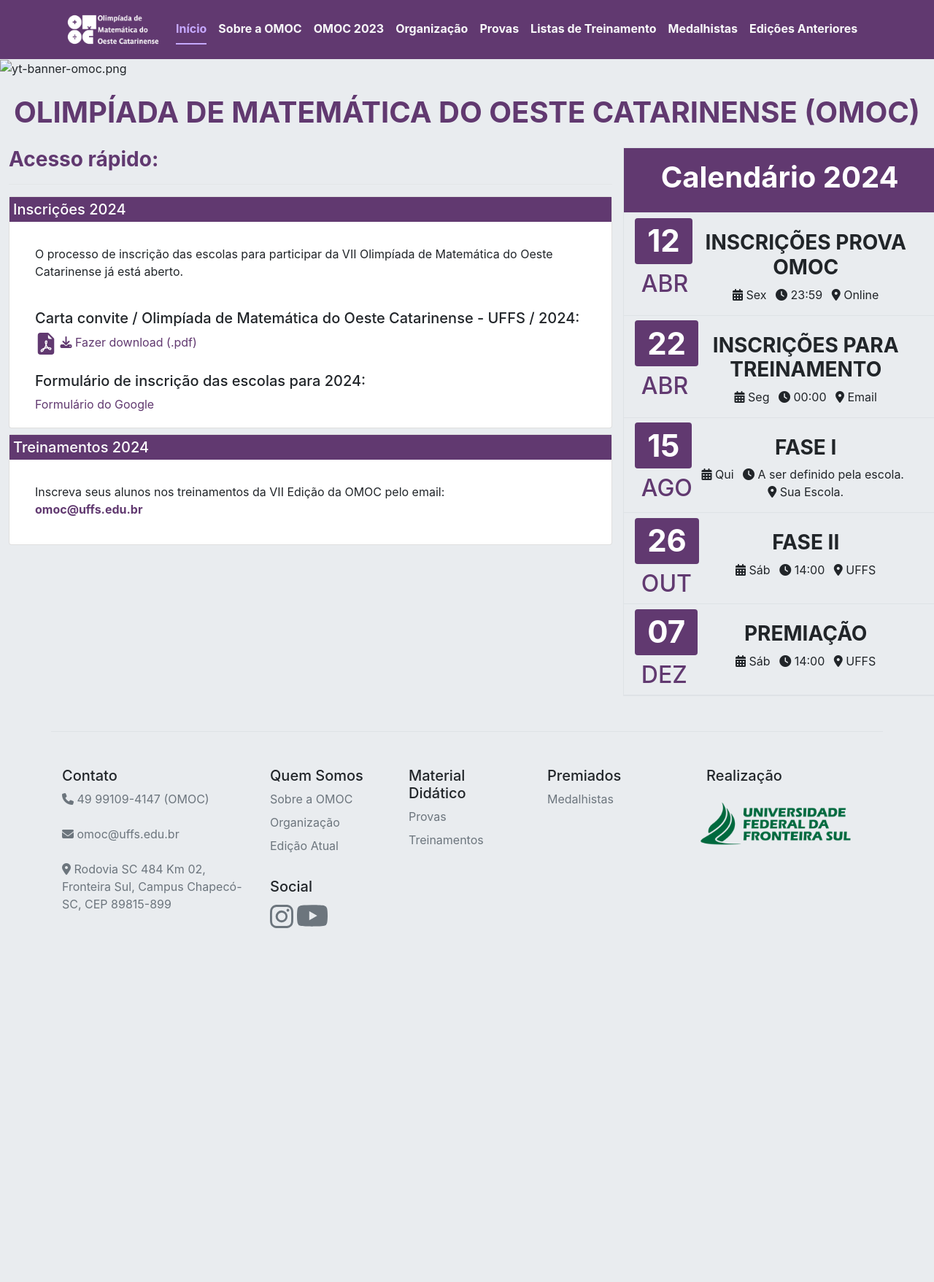
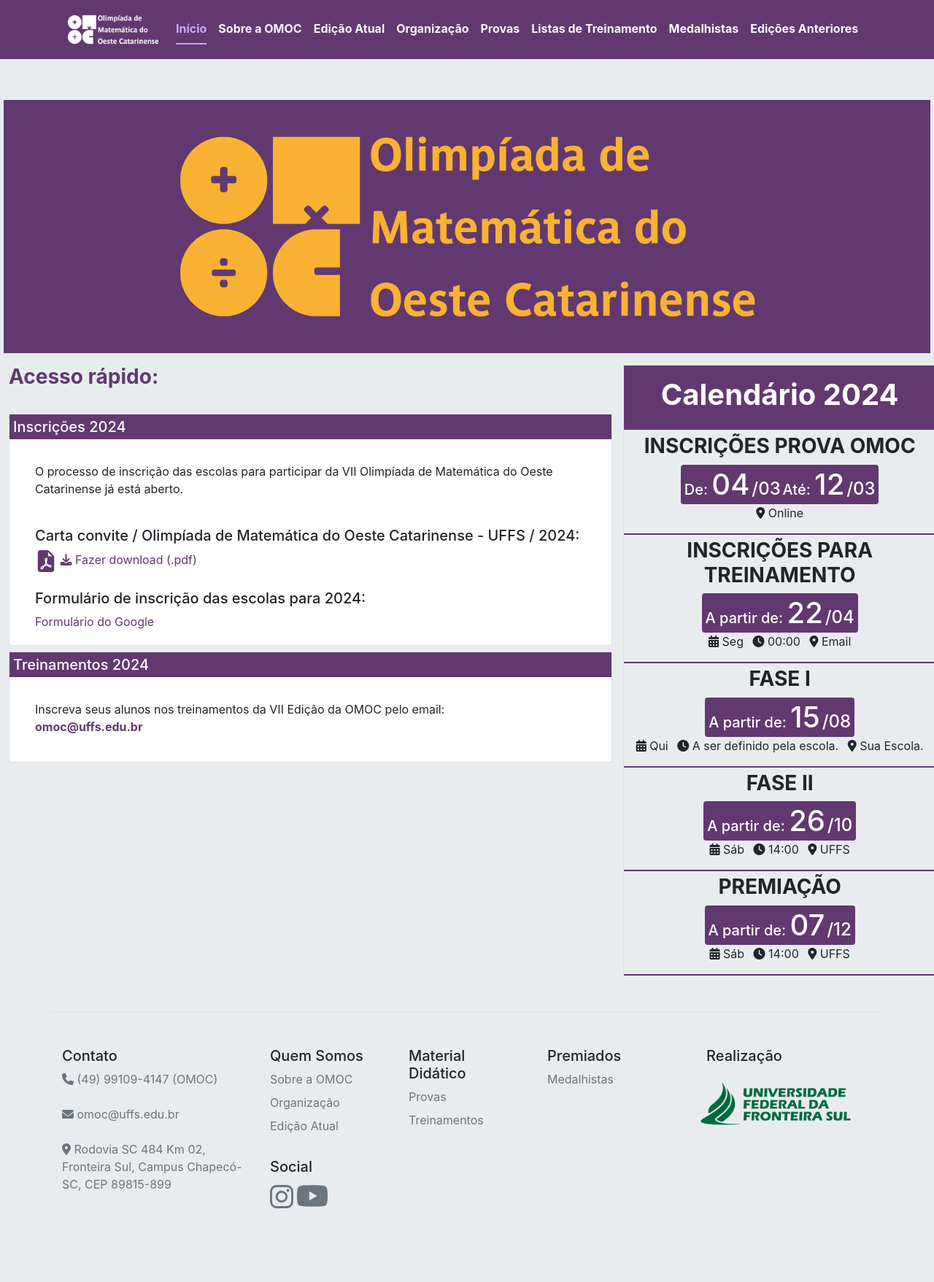
Before and after one commit to omocuffs/omocuffs.github.io, a Jekyll site: the page built from index.md, in a window 1280 px wide. Shown: the whole page at 73% size. Built offline with Jekyll 4.4.1, drawn with Linux system fonts in a browser that asks for light colours; nearby versions of some CDN libraries; before the commit the page ends 1373 px from its top, so only the background shows below that.

Commit message:
🔨 fix: fixes and changes requested last meeting

```diff
--- a/_data/contato.yml
+++ b/_data/contato.yml
@@ -1,6 +1,6 @@
 email: "omoc@uffs.edu.br"
 telefones:
-  - numero: "49 99109-4147"
+  - numero: "(49) 99109-4147"
     responsavel: "OMOC"
 endereco:
   uni: "Universidade Federal da Fronteira Sul - UFFS"
--- a/_data/navigation.yml
+++ b/_data/navigation.yml
@@ -9,7 +9,7 @@
   url: "/sobre-a-omoc/"
 
 - perma-title: "calendario"
-  fmt-title: "OMOC 2023"
+  fmt-title: "Edição Atual"
   excerpt: "Informações gerais sobre a OMOC"
   url: "/edicao-atual-omoc/"
 
--- a/index.md
+++ b/index.md
@@ -2,8 +2,6 @@
 layout: default
 title: "Inicial"
 permalink: /
-image:
-    banner: inicio/banner-inicio-omoc-2023.png
 ---
 {% assign edicoes = site.data.edicoes-omoc | sort: "edicao" | reverse %}
 {% assign edicao-atual = edicoes[0]%}
@@ -25,24 +23,21 @@
 span {padding: 7px; border-radius: 3px;}
 .link2 {color:#613970;}
 .link2:hover {color: #c6a9ff; text-decoration: none;}
+
+.date-nums h1,.date-nums h4,.date-nums h5 {
+  display: inline;
+}
 </style>
 <section>
-<div class="container-fluid" >
-  {% if edicao-atual.banner-imagem %}
-  <div class="d-none d-md-block">
-    <img class="img-fluid" src="{{site.url}}/images/edicoes/{{edicao-atual.edicao}}/{{edicao-atual.banner-imagem}}" alt="{{edicao-atual.banner-imagem}}">
-  </div>
-  <div class="d-md-none">
-    <img class="img-fluid" src="{{site.url}}/images/edicoes/{{edicao-atual.edicao}}/{{edicao-atual.banner-imagem-mobile}}" alt="{{edicao-atual.banner-imagem-mobile}}">
-  </div>
-  {% else %}
-  <h2 class="display-4" ><span class="badge bg-light" style="color: #613970;" >OMOC</span></h2>
-  {% endif %}
-</div>
 <div class="container-xxl" data-bs-smooth-scroll="true" >
-  <br>
-  <div class="row g-3 " >
-    <h1 style="color: #613970;" class="text-center text-uppercase" ><strong>Olimpíada de Matemática do Oeste Catarinense (OMOC)</strong></h1>
+  <h1 style="visibility: hidden;">Olimpíada de Matemática do Oeste Catarinense</h1>
+  <div class="row g-3" >
+    <div class="d-none d-md-block text-center">
+      <img class="img-fluid" src="{{site.url}}/images/common/index-banner.png" alt="Banner OMOC" >
+    </div>
+    <div class="d-md-none">
+        <img class="img-fluid" src="{{site.url}}/images/common/index-banner-mobile.png" alt="Banner OMOC" >
+    </div>
     <br><br>
     <div class="col-lg-8" >
     <!-- inicio do acesso rapido -->
@@ -90,26 +85,55 @@
         {%if evento.fechamento.data %}
           {% assign dataev = evento.fechamento %}
         {% else %}
-            {% assign dataev = evento.abertura %}
+          {% assign dataev = evento.abertura %}
         {%endif%}
-      <div class="row border-bottom">
-        <div class="col-2 text-center" >
-          <h1 class="display-4"><span class="badge" style="background-color: #613970;">{{ dataev.data | date: "%d" }}</span></h1>
-          <h2 style="color: #613970;">&nbsp;{{ dataev.nome-do-mes | upcase | truncate: 3, ""}}</h2>
+      <div class="row" style="border-bottom: 2px solid #613970;">
+        <div class="col-12 text-center date-nums" style="margin-top:5px;">
+          <h3 class="text-uppercase"><strong>{{evento.evento}}</strong></h3>
+          <span class="badge" style="background-color: #613970; ">
+            {% if evento.fechamento.data and evento.abertura.data %}
+              <h5> De: </h5>
+              <h1>{{evento.abertura.data | date: "%d" }}</h1>
+              <h4>{{evento.abertura.data | date: "/%m" }}</h4>
+              <h5> Até: </h5>
+              <h1>{{evento.fechamento.data | date: "%d" }}</h1>
+              <h4>{{evento.abertura.data | date: "/%m" }}</h4>
+            {% elsif evento.abertura.data %}
+              <h5>A partir de: </h5>
+              <h1>{{evento.abertura.data | date: "%d" }}</h1>
+              <h4>{{evento.abertura.data | date: "/%m" }}</h4>
+            {% else %}
+              <h5>Até: </h5>
+              <h1>{{evento.abertura.data | date: "%d" }}</h1>
+              <h4>{{evento.abertura.data | date: "/%m" }}</h4>
+            {% endif %}
+          </span>
         </div>
-        <div class="col-10 justify-content-center align-items-center">
-          <br>
-          <h3 class="text-uppercase"><strong>{{evento.evento}}</strong></h3>
+        <div class="col-12 justify-content-center align-items-center">
           <ul class="list-inline">
-            {% if dataev.dia-da-semana %}
-            <li class="list-inline-item">{{site.data.icons.calendario}}
-                {{ dataev.dia-da-semana | truncate: 3, ""}}
-            </li>
-            {% endif %}
-            {% if dataev.horario %}
-            <li class="list-inline-item">{{site.data.icons.relogio}}
-                {{ dataev.horario }}
-            </li>
+            {% if evento.fechamento.data and evento.abertura.data %}
+            {% elsif evento.abertura.data %}
+              {% if evento.abertura.dia-da-semana %}
+                <li class="list-inline-item">{{site.data.icons.calendario}}
+                    {{ evento.abertura.dia-da-semana | truncate: 3, ""}}
+                </li>
+              {% endif %}
+              {% if evento.abertura.horario %}
+                <li class="list-inline-item">{{site.data.icons.relogio}}
+                    {{ evento.abertura.horario }}
+                </li>
+              {% endif %}
+            {% else %}
+              {% if evento.fechamento.dia-da-semana %}
+                <li class="list-inline-item">{{site.data.icons.calendario}}
+                    {{ evento.fechamento.dia-da-semana | truncate: 3, ""}}
+                </li>
+              {% endif %}
+              {% if evento.fechamento.horario %}
+                <li class="list-inline-item">{{site.data.icons.relogio}}
+                    {{ evento.fechamento.horario }}
+                </li>
+              {% endif %}
             {% endif %}
             {% if evento.local-realizacao %}
             <li class="list-inline-item">{{site.data.icons.localizacao}}
```
Also changed, not shown: _data/icons.yml (+1 -0 lines), _layouts/inicial.html (deleted, +0 -249 lines), _pages/organizacao.md (+4 -4 lines), images/common/index-banner-mobile.png (added), images/common/index-banner.png (added), images/edicoes/2024/banner-inicio-mobile.png (added), images/edicoes/2024/banner-inicio-omoc-2023.png (added), images/edicoes/2024/yt-banner-omoc.png (added).
